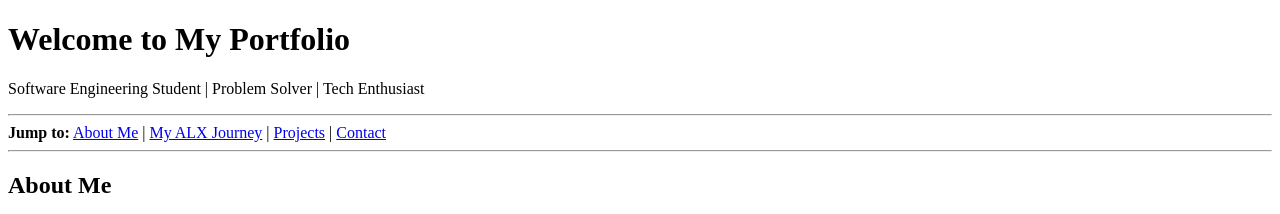
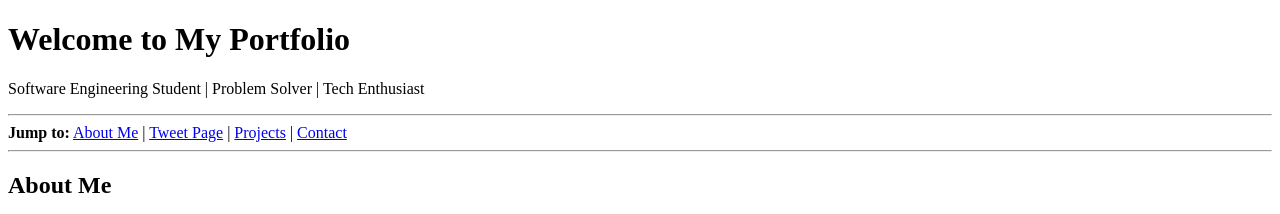
Before and after one commit to Stanleyakegbeotu/My_First_Portfolio, a plain HTML site: page html_basic/index.html in a window 1280 px wide. Shown: the top 214 px of the page. Drawn offline with Linux system fonts and the light colour scheme.

Commit message:
Update index.html

```diff
--- a/html_basic/index.html
+++ b/html_basic/index.html
@@ -18,7 +18,7 @@
     <nav>
         <strong>Jump to:</strong>
         <a href="#about">About Me</a> |
-        <a href="#alx-journey">My ALX Journey</a> |
+        <a href="tweet.html">Tweet Page</a> |
         <a href="#projects">Projects</a> |
         <a href="#contact">Contact</a>
     </nav>
```
